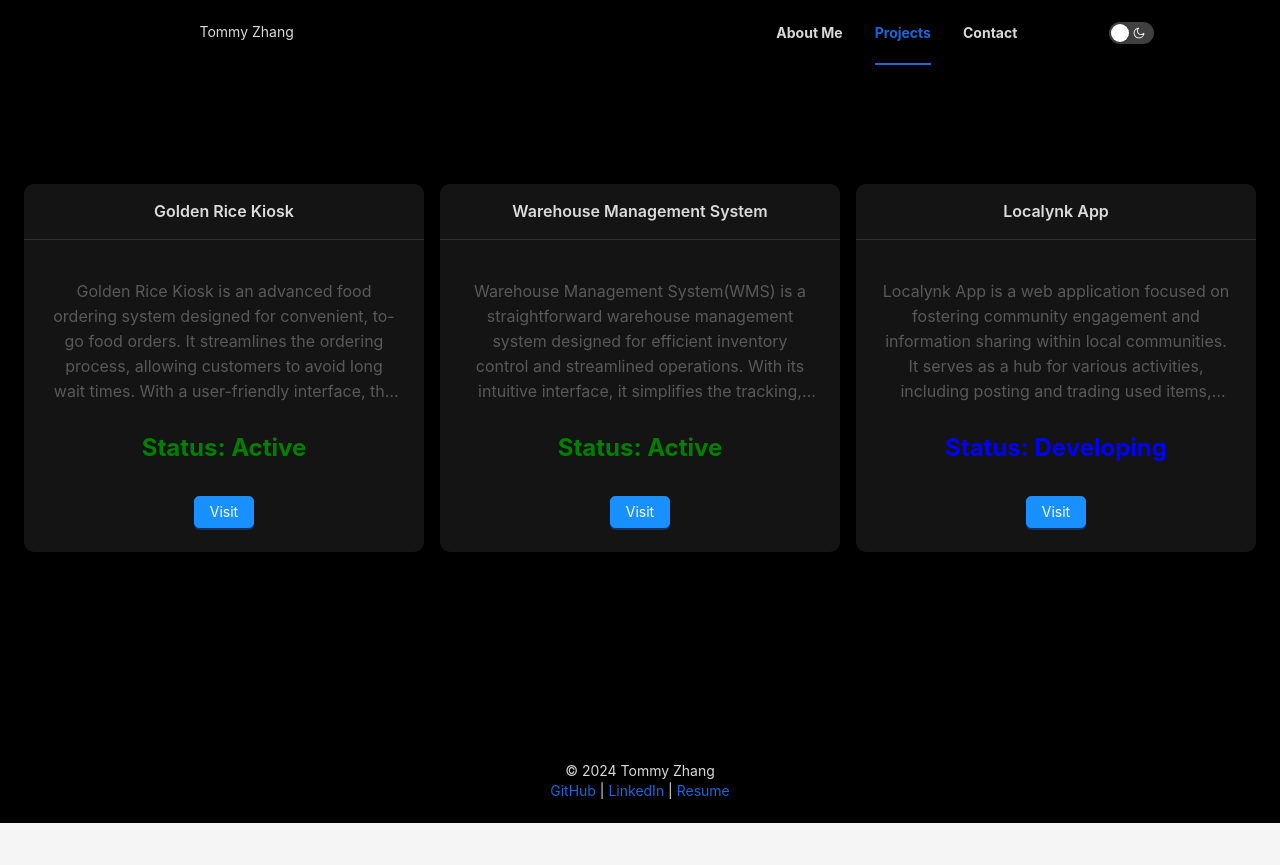
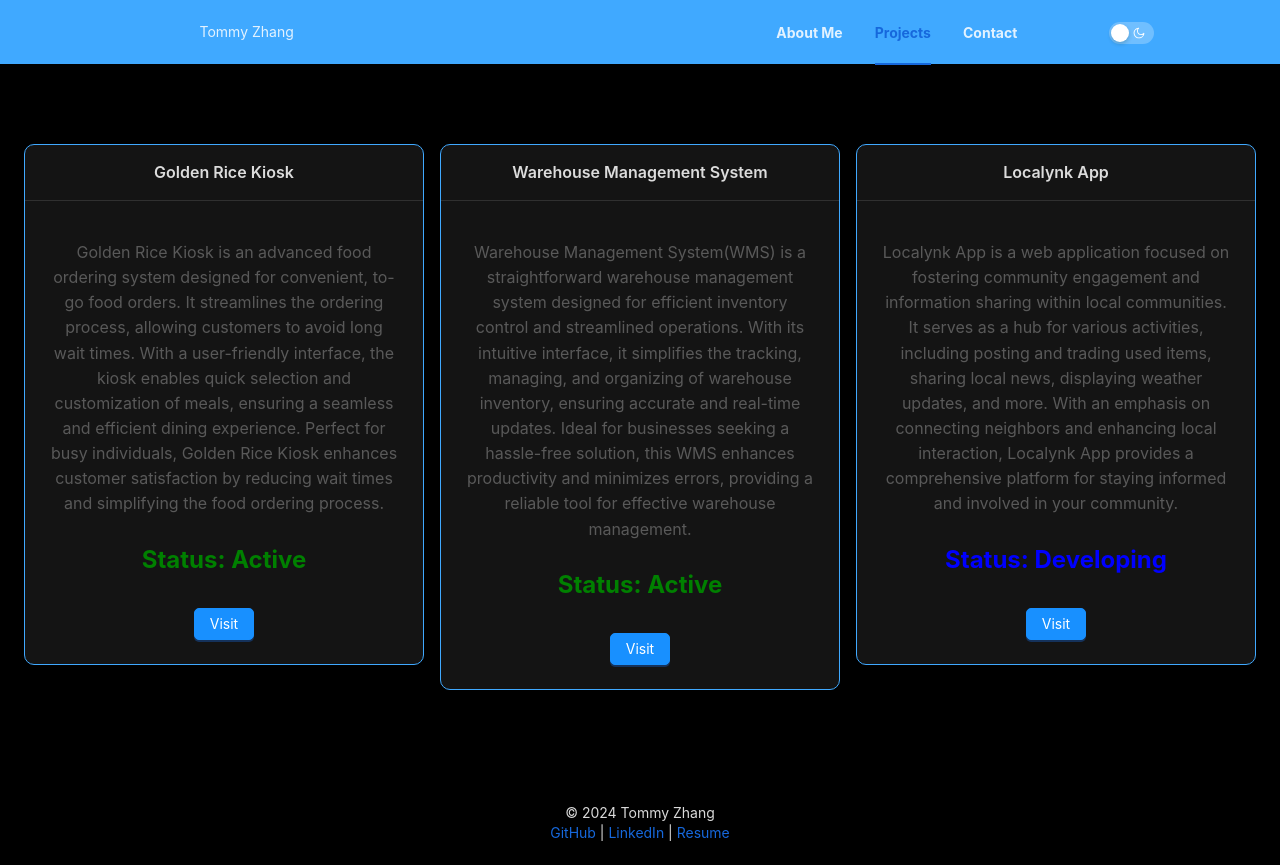
Before and after one commit to tommyy1708/tommywebsite, a React (Create React App) app in the folder frontend/: page /tommywebsite/projects in a window 1280 px wide. Before the commit the page ends 823 px from the top, so only its background shows below. Built offline with nearby package versions, Linux system fonts and the light colour scheme.

Commit message:
UI fixed

```diff
--- a/frontend/src/App.js
+++ b/frontend/src/App.js
@@ -23,7 +23,7 @@ const { Text } = Typography;
 
 const App = () => {
   const ctx = useContext(ThemeContext);
-  const {myTheme} = ctx;
+  const { myTheme } = ctx;
   const { useToken } = theme;
   const { token } = useToken();
 
@@ -32,10 +32,9 @@ const App = () => {
     width: '100%',
   };
 
-
   const contentStyle = {
     display: 'flex',
-    paddingTop: '4rem',
+    paddingTop: '4rem', // Adjust padding to match the height of the header
     paddingBottom: '4rem',
     alignItems: 'stretch',
     justifyContent: 'center',
@@ -50,7 +49,6 @@ const App = () => {
     minHeight: 64,
     backgroundColor: myTheme ? token.colorBgBase : '',
   };
-
 
   return (
     <ConfigProvider
--- a/frontend/src/Components/HeaderMenu.js
+++ b/frontend/src/Components/HeaderMenu.js
@@ -1,11 +1,11 @@
 import React, { useState, useEffect, useContext } from 'react';
 import { Link, useLocation } from 'react-router-dom';
-import {Layout, Menu, Row, Col, Switch, Typography } from 'antd';
+import { Layout, Menu, Row, Col, Switch, Typography } from 'antd';
 import { SunOutlined, MoonOutlined } from '@ant-design/icons';
 import { ThemeContext } from '../context/ThemeContext';
 
 const { Header } = Layout;
-const {Text} = Typography;
+const { Text } = Typography;
 
 const HeaderMenu = () => {
   const location = useLocation();
@@ -22,12 +22,14 @@ const HeaderMenu = () => {
 
   const headerStyle = {
     textAlign: 'center',
-    position: 'absolute',
+    position: 'fixed', // Fix the header at the top
     top: 0,
     left: 0,
     width: '100%',
     lineHeight: '64px',
-    backgroundColor: 'rgba(0, 0, 0, 0)',
+    backgroundColor: `${ctx.myTheme ? '#fff' : '#40a9ff'}`,
+    zIndex: 1000, // Ensure the header stays on top
+    // boxShadow: `${ctx.myTheme ? 'none' : '0 2px 8px #f0f1f2'}`, // Optional: Add a shadow for better separation
   };
 
   const menuStyle = {
--- a/frontend/src/pages/Projects.js
+++ b/frontend/src/pages/Projects.js
@@ -1,6 +1,6 @@
 import React from 'react';
 import { Card, Button, Row, Col } from 'antd';
-import '../styles/Projects.model.css'
+import '../styles/Projects.model.css';
 
 const data = [
   {
@@ -9,8 +9,7 @@ const data = [
     description:
       'Golden Rice Kiosk is an advanced food ordering system designed for convenient, to-go food orders. It streamlines the ordering process, allowing customers to avoid long wait times. With a user-friendly interface, the kiosk enables quick selection and customization of meals, ensuring a seamless and efficient dining experience. Perfect for busy individuals, Golden Rice Kiosk enhances customer satisfaction by reducing wait times and simplifying the food ordering process.',
     status: 'Active',
-    demo_url:
-      'https://foodordernext-6wnjtqr11-tommyy1708.vercel.app',
+    demo_url: 'https://foodordernext-6wnjtqr11-tommyy1708.vercel.app',
   },
   {
     key: '2',
@@ -32,18 +31,25 @@ const data = [
 
 const Projects = () => {
   return (
-        <div
-          className="projects-layout-content"
-        >
+    <div className="projects-layout-content">
       <Row gutter={[16, 16]}>
         {data.map((project) => (
-              <Col span={8} key={project.key}>
+          <Col
+            key={project.key}
+            xs={24}
+            sm={24}
+            md={12}
+            lg={8}
+            xl={8}
+          >
             <Card
               title={project.name}
               bordered={false}
               hoverable
               style={{
                 borderRadius: '10px',
+                border: '1px solid #40a9ff',
+                borderColor:'#40a9ff',
                 boxShadow: '0 4px 8px rgba(0,0,0,0.1)',
               }}
             >
--- a/frontend/src/styles/Projects.model.css
+++ b/frontend/src/styles/Projects.model.css
@@ -1,4 +1,3 @@
-
 .ant-card {
   border-radius: 10px;
   box-shadow: 0 4px 8px rgba(0, 0, 0, 0.1);
@@ -8,7 +7,6 @@
 .ant-card:hover {
   transform: translateY(-5px);
 }
-
 
 .ant-card-body {
   font-size: 1.5rem;
@@ -28,15 +26,27 @@
 
 .project-description {
   display: -webkit-box;
-  -webkit-line-clamp: 5;
+  display: -webkit-line-clamp(5);
   -webkit-box-orient: vertical;
   overflow: hidden;
   text-overflow: ellipsis;
 }
 
-.projects-layout-content{
+.projects-layout-content {
   display: flex;
   flex: 1;
   align-items: center;
   padding: 24px;
+  padding-top: 80px; /* Ensure content starts below the fixed header */
 }
+
+/* Media query for smaller screens */
+@media (max-width: 768px) {
+  .ant-card {
+    margin-bottom: 16px;
+  }
+
+  .ant-col {
+    flex: 0 0 100%;
+  }
+}
```
Also changed, not shown: frontend/src/index.css (line endings or trailing spaces), 1 other file (tests, documents, lock files or other folders). Lines whose indentation alone changed are shown as unchanged.
